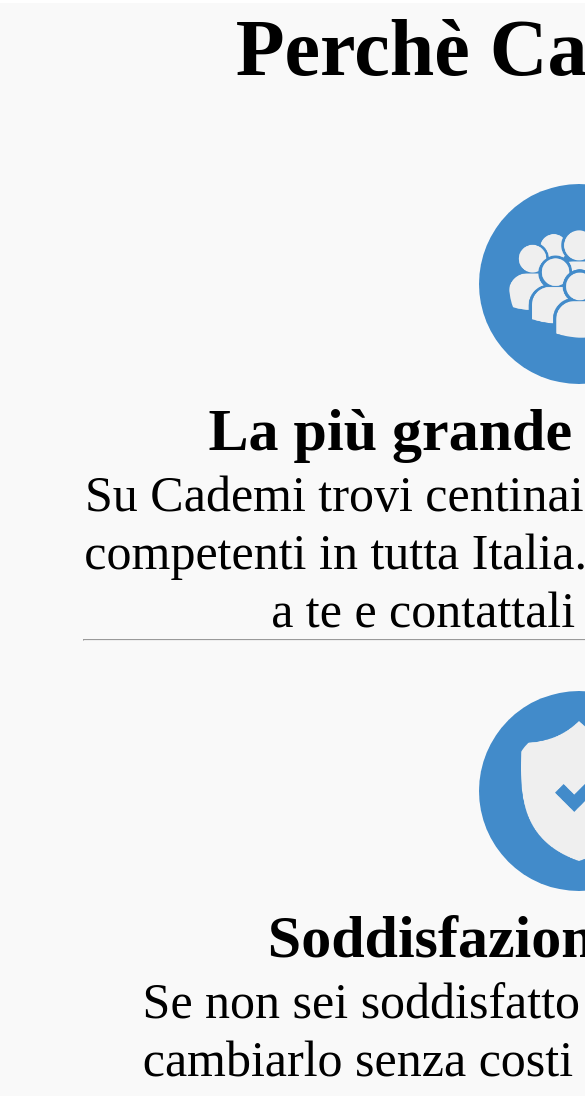
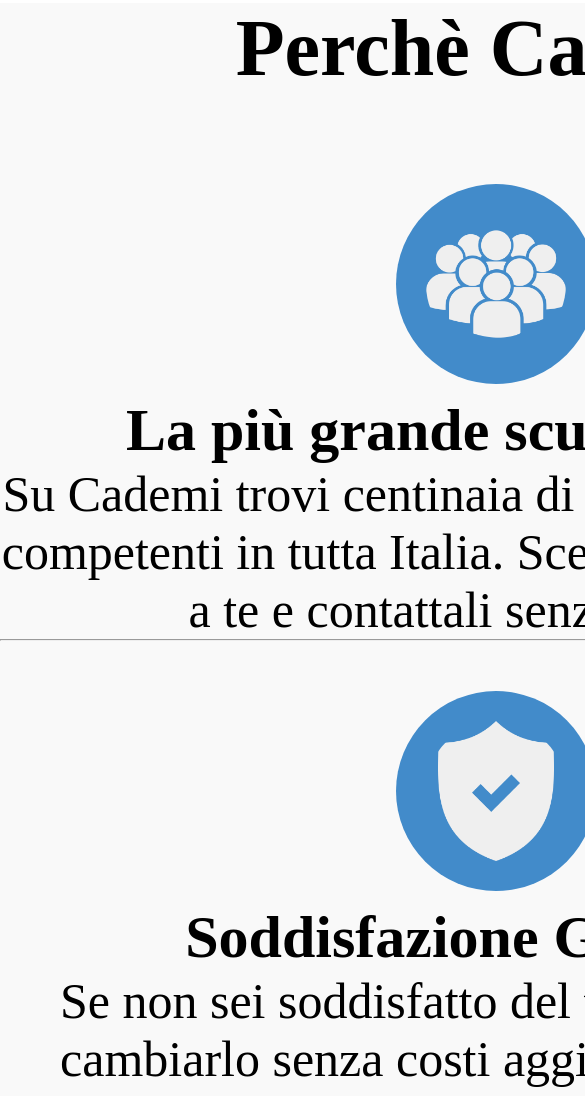
Before and after one commit to adele-recubini/html-css-resp-wannabe-12bool, a plain HTML site: page index.html in a window 390 px wide. Shown: the part 3118-4214 px from the top of the page, 585 px wide, since content can reach past the window. Drawn offline with Linux system fonts and the light colour scheme.

Commit message:
fine esercizio

```diff
--- a/index.html
+++ b/index.html
@@ -49,19 +49,19 @@
     <div id="why" class="container grey">
       <div class="container">
         <h1>Perchè Cademi</h1>
-        <div class="first col-lg-12 col-md-11 offset-md-1  col-xs-12">
+        <div class="first col-lg-12 col-md-12 col-xs-12">
           <img src="img/icon/profile.png" alt="">
           <h3>La più grande scuola d'Italia</h3>
           Su Cademi trovi centinaia di Maestri qualificati e competenti in tutta Italia. Scegli quello più adatto a te e contattali senza impegno
           <hr>
         </div>
-        <div class="second col-lg-12 col-md-11 offset-md-1 col-xs-12">
+        <div class="second col-lg-12 col-md-12 col-xs-12">
           <img src="img/icon/secure.png" alt="">
           <h3>Soddisfazione Garantita</h3>
           Se non sei soddisfatto del tuo maestro, puoi cambiarlo senza costi aggiuntivi. Le lezioni acquistate su Cademi possono essere utilizzate con tutti i nostri maestri e il nostro team è sempre disponibile per darti un consiglio!
           <hr>
         </div>
-        <div class="third col-lg-12 col-md-11 offset-md-1 col-xs-12">
+        <div class="third col-lg-12 col-md-12 col-xs-12">
           <img src="img/icon/flex.png" alt="">
           <h3>Flessibile e Conveniente</h3>
           Cademi non ha alcun costo d’iscrizione a differenza delle scuole di musica tradizionali. Inoltre, sei tu a scegliere dove fare lezione e gli orari delle tue lezioni.
```
